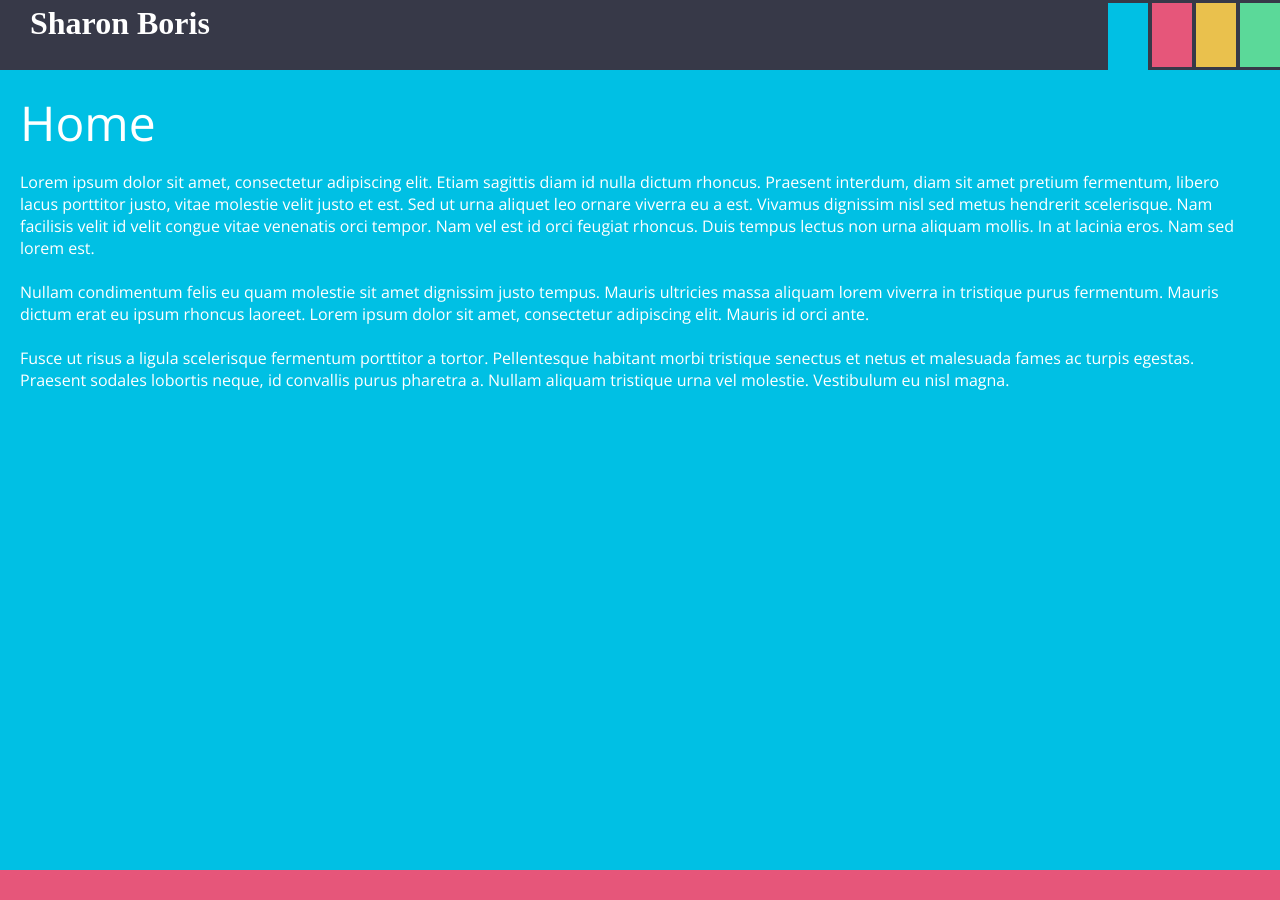
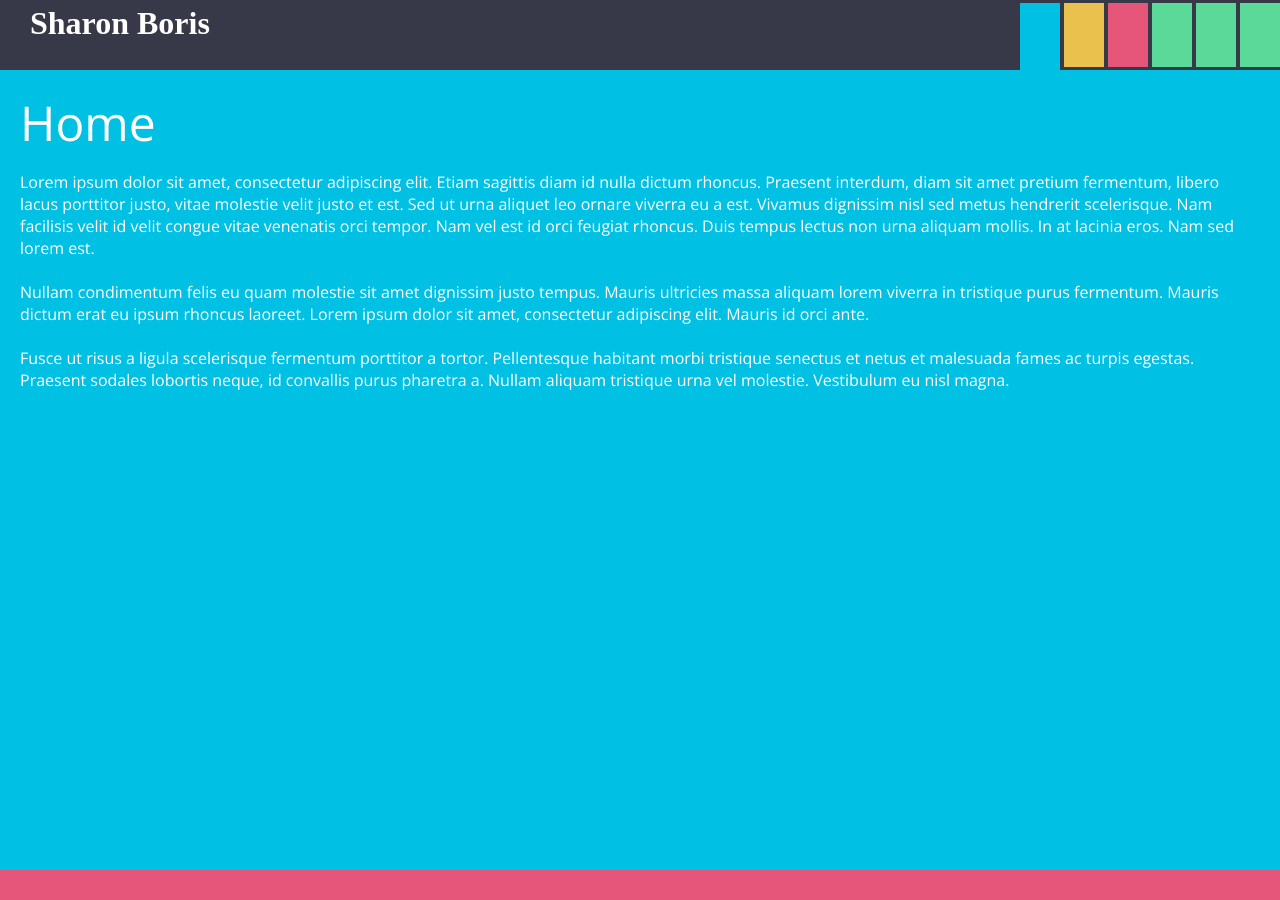
Before and after one commit to PlGGS/sharonboris.com, a Jekyll site: the page built from index.html, in a window 1280 px wide and 900 px high. Built offline with Jekyll 4.4.1, drawn with Linux system fonts in a browser that asks for light colours; nearby versions of some CDN libraries; some web fonts are replaced.

Commit message:
Added header sections

```diff
--- a/_layouts/default.html
+++ b/_layouts/default.html
@@ -53,8 +53,10 @@
         <nav role='navigation'>
             <ul>
                 <li><a class="link-1 entypo-home active" href="#home"></a></li>
-                <li><a class="link-2 entypo-picture" href="#clients"></a></li>
                 <li><a class="link-3 entypo-user" href="#about"></a></li>
+                <li><a class="link-2 entypo-service" href="#services"></a></li>
+                <li><a class="link-4 entypo-vcard" href="#insurance-info"></a></li>
+                <li><a class="link-4 entypo-wpforms" href="#forms"></a></li>
                 <li><a class="link-4 entypo-mail" href="#contact-us"></a></li>
             </ul>
         </nav>
--- a/index.html
+++ b/index.html
@@ -1,6 +1,6 @@
 ---
 layout: default
-title: Hello World
+title: Sharon Boris
 css: main
 ---
 
```
